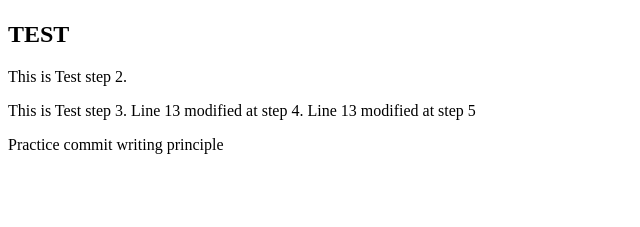
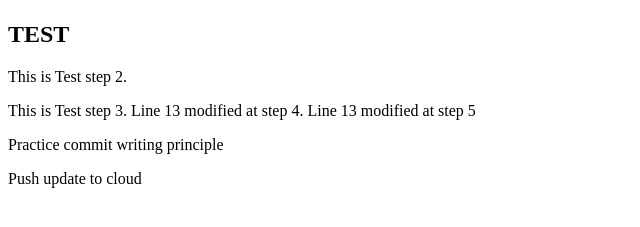
Before and after one commit to Samyrai1214/git-demo, a plain HTML site: page index.html in a window 1280 px wide. Shown: the part 59-286 px from the top of the page, without its empty margins (0-640 px from the left). Drawn offline with Linux system fonts and the light colour scheme.

Commit message:
Push update to cloud

```diff
--- a/index.html
+++ b/index.html
@@ -12,6 +12,7 @@
     <p>This is Test step 2.</p>
     <p>This is Test step 3. Line 13 modified at step 4. Line 13 modified at step 5</p>
     <p class="commitPractice">Practice commit writing principle</p>
+    <p>Push update to cloud</p>
   </div>
 
 </body>
```
